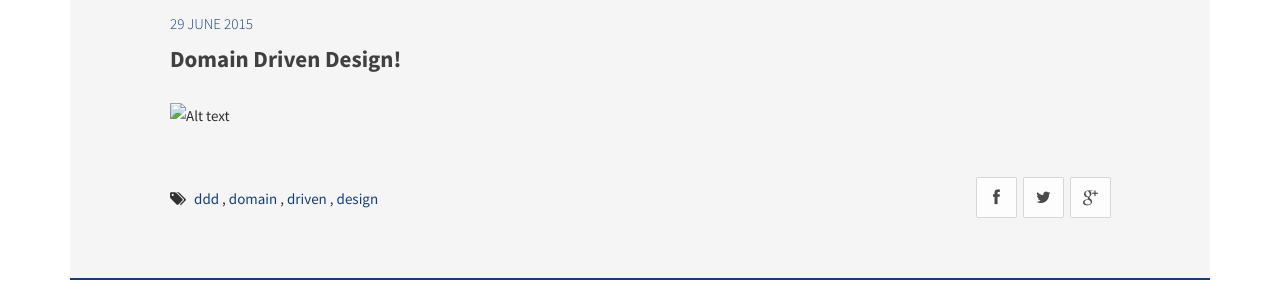
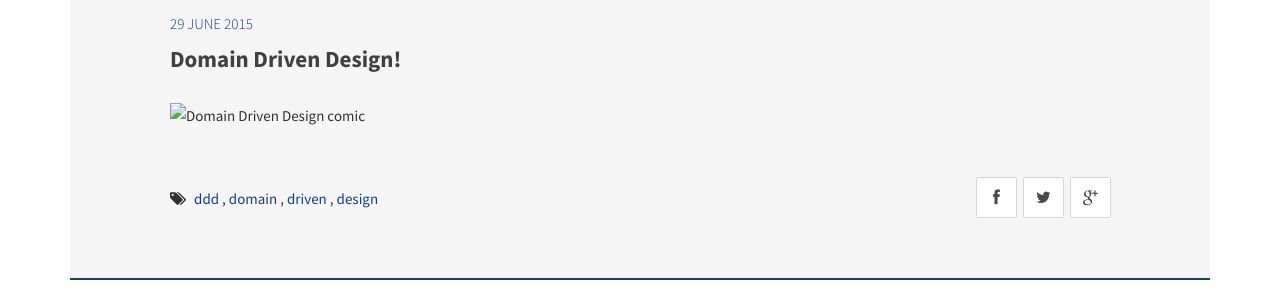
Before and after one commit to gregmajor/gregmajor.github.io, a Jekyll site: the page built from _posts/2015-06-29-domain-driven-design.markdown, in a window 1280 px wide. Shown: the part 374-674 px from the top of the page. Built offline with Jekyll 4.4.1, drawn with Linux system fonts in a browser that asks for light colours; Markdown is read by kramdown in place of the engine named in the settings.

Commit message:
Modified post

```diff
--- a/_posts/2015-06-29-domain-driven-design.markdown
+++ b/_posts/2015-06-29-domain-driven-design.markdown
@@ -10,4 +10,4 @@ tags:
 - design
 ---
 
-![Alt text](/blog/ddd-comic.png "Domain Driven Design comic")
+![Domain Driven Design comic]({{ site.url }}/blog/ddd-comic.png)
```
